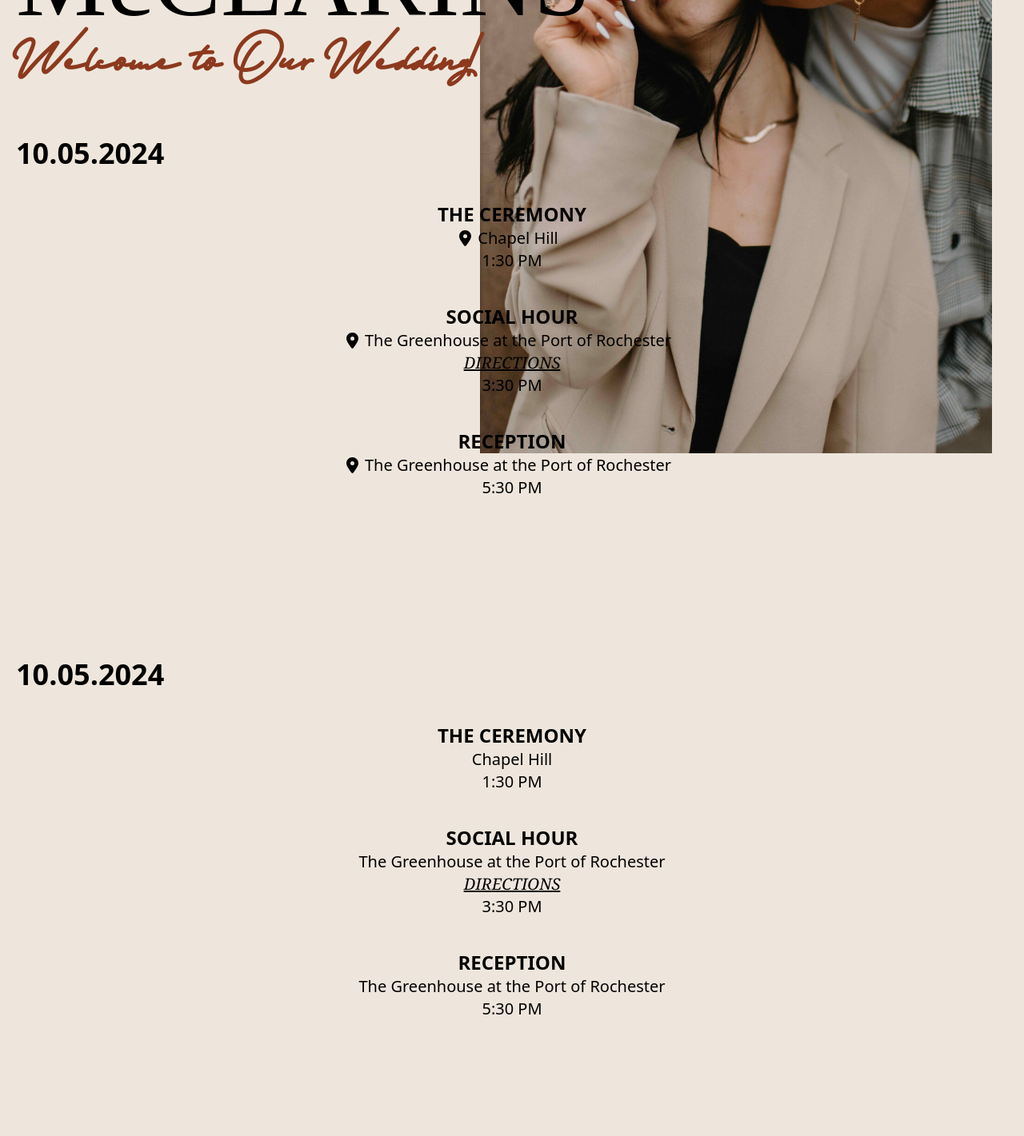
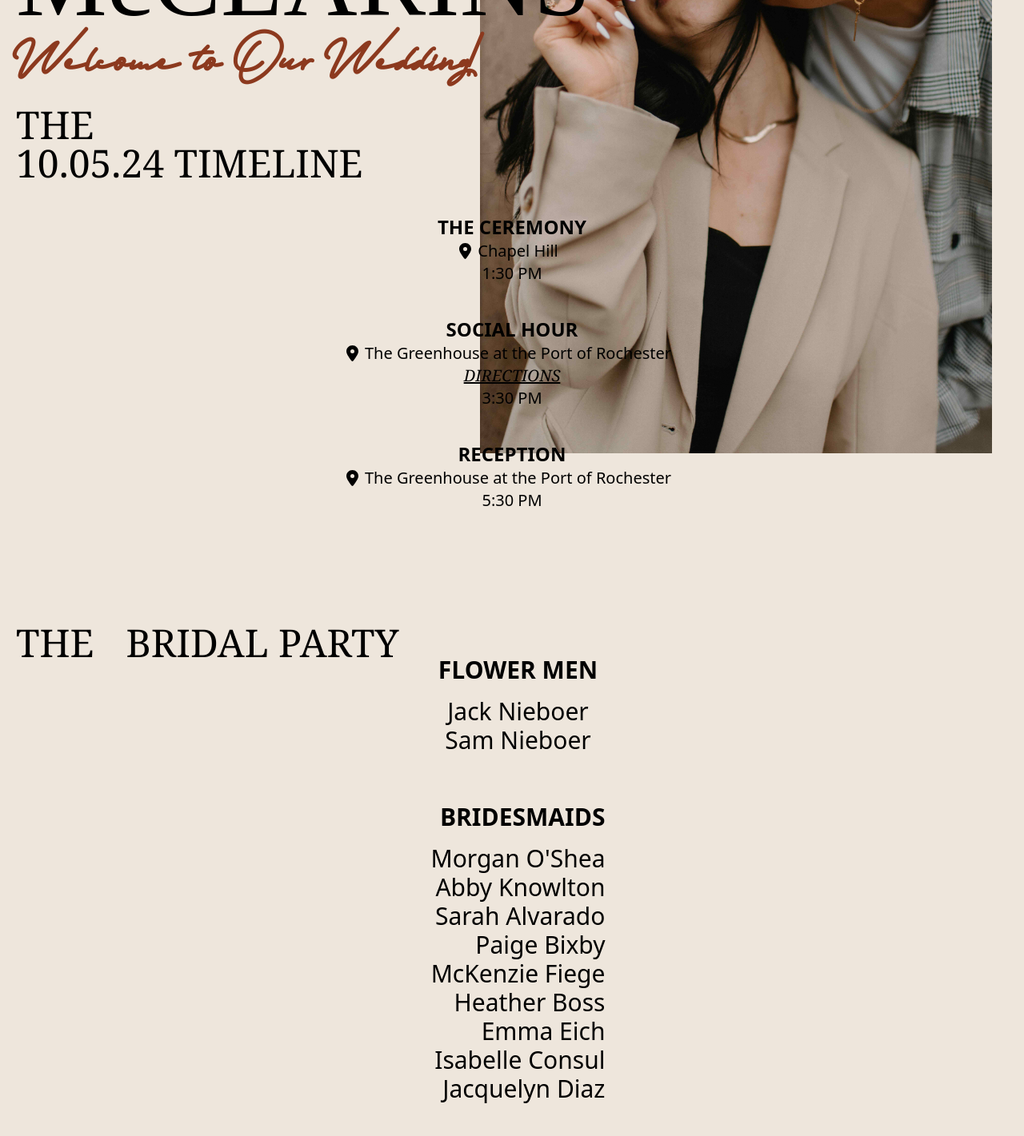
Before and after one commit to gnieb/wedding-cermony-site, a React (Create React App) app: page / in a window 1280 px wide. Shown: the part 520-1941 px from the top of the page at 80% size. Built offline with nearby package versions, Linux system fonts and the light colour scheme.

Commit message:
restructure. moving to main timeline

```diff
--- a/src/components/MobileNav.js
+++ b/src/components/MobileNav.js
@@ -10,11 +10,10 @@ export default function MobileNav () {
     return(
         <div className=" p-2 block relative md:hidden">
             <div
-                className="flex z-50 fixed top-2 text-sm font-bold items-center "
-                >
+                className="flex z-50 fixed top-2 text-sm font-bold items-center">
                <a
                 className="bg-darkO text-xs rounded-full p-2"
-                href="/#ceremony" >CEREMONY</a>
+                href="/#timeline" >TIMELINE</a>
             </div>
             <div
                 className="flex fixed text-xs z-50 top-10 font-bold items-center"
--- a/src/pages/Ceremony.js
+++ b/src/pages/Ceremony.js
@@ -1,14 +1,15 @@
 export default function Ceremony () {
     return(
         <div className="m-5">
-            <div className="sm:pt-10 pt-8 w-full font-bold text-4xl flex justify-center sm:justify-start items-center">10.05.2024</div>
+            <div className="sm:pt-10 pt-8 w-full text-5xl flex font-serif "></div>
+            <div className="w-full text-5xl flex font-serif ">CEREMONY PROGRAM</div>
             <div className=" font-serif w-full text-2xl flex justify-center items-center"></div>
             <div>
-                <div className="flex pt-10 font-bold text-2xl justify-center ">THE CEREMONY</div>
+                <div className="flex pt-10 font-bold text-2xl justify-center ">CEREMONY</div>
                 <div className="flex justify-center text-center items-center ">
                     <div className="sm:text-xl">
                         <div className="flex">
-                            <p className="px-2 text-base lg:text-xl">Chapel Hill</p>
+                            <p className="px-2 text-base lg:text-xl">Officiant, Charlie Pilger</p>
                         </div>
 
                         <p>1:30 PM</p>
--- a/src/pages/Home.js
+++ b/src/pages/Home.js
@@ -27,15 +27,11 @@ export const Home = () => {
                     <img src={us1} alt="us" />
                 </div>
             </div>
-            <div className="relative z-40 ">
+            <div id="timeline" className="relative z-40 ">
             <div className="px-5 text-4xl sm:text-7xl text-darkO font-bold font-anetha">Welcome to Our Wedding!</div>
                 <Timeline />
             </div>
-            <div
-            id="ceremony"
-            className="pt-20">
-                <Ceremony />
-            </div>
+
             <div
             id="bridalparty"
             className="pt-20">
--- a/src/pages/Timeline.js
+++ b/src/pages/Timeline.js
@@ -5,9 +5,12 @@ export default function Timeline () {
     return(
 
         <div className="m-5">
-            <div className="sm:pt-10 pt-8 w-full font-bold text-4xl flex justify-center sm:justify-start items-center">10.05.2024</div>
+            <div className="text-5xl font-serif flex">THE</div>
+            <div className="text-5xl font-serif flex">10.05.24 TIMELINE</div>
+            {/* <div className="sm:pt-10 pt-8 w-full font-bold text-4xl flex justify-center sm:justify-start items-center">10.05.2024</div> */}
             <div className=" font-serif w-full text-2xl flex justify-center items-center"></div>
             {/* Event Timeline */}
+
             <div>
                 <div className="flex pt-10 font-bold text-2xl justify-center ">THE CEREMONY</div>
                 <div className="flex justify-center text-center items-center ">
```
